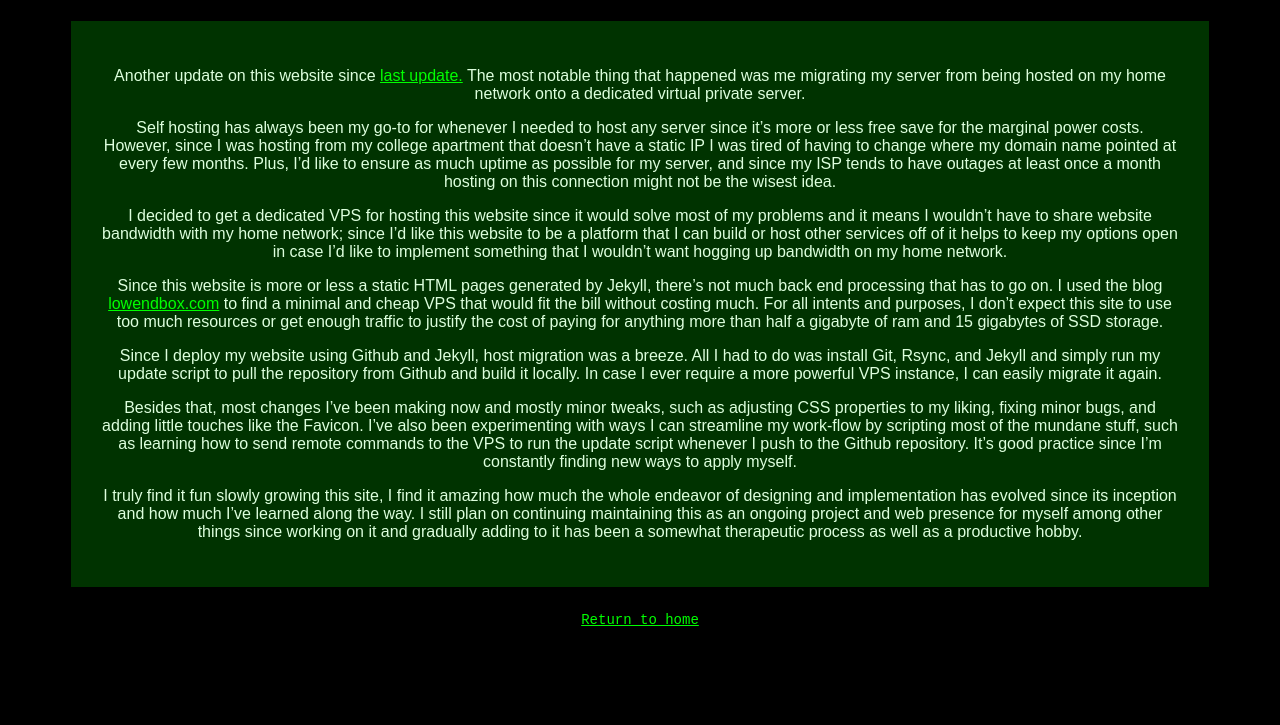
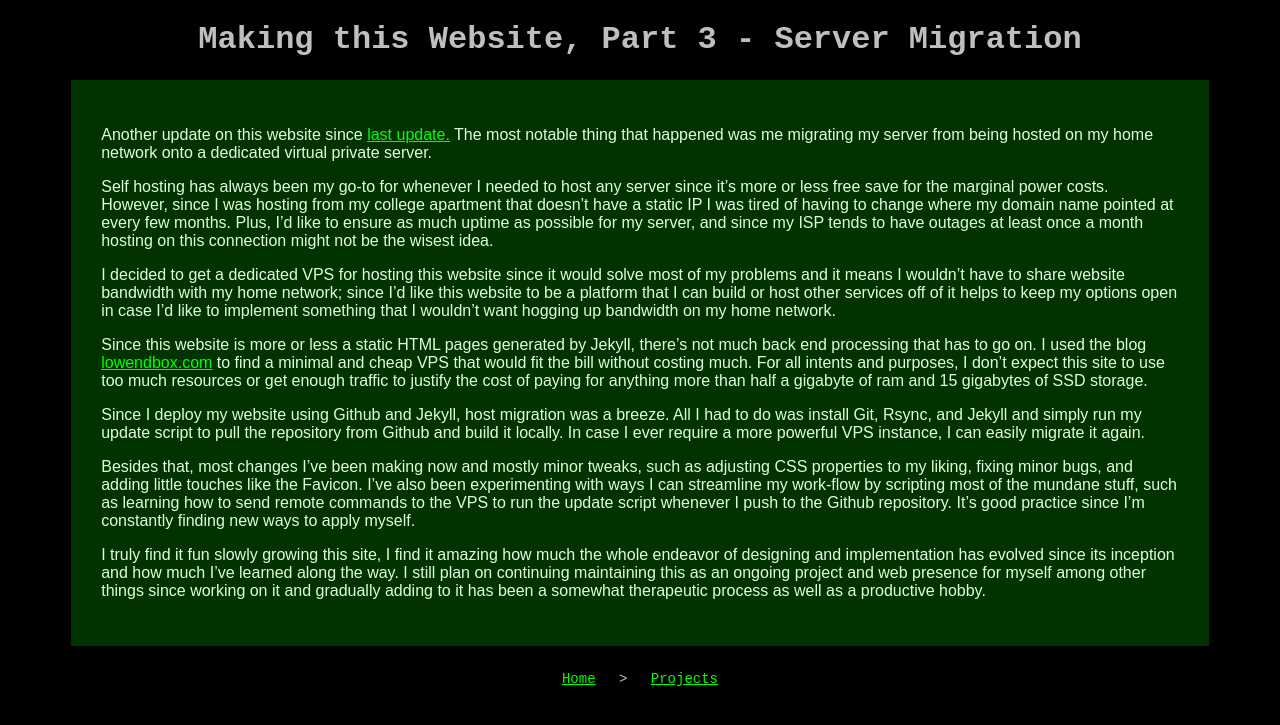
Before and after one commit to jakehempel/jakehempel.us, a Jekyll site: the page built from _posts/2019-3-5-website_pt3.md, in a window 1280 px wide. Shown: the top 725 px of the page. Built offline with Jekyll 4.4.1, drawn with Linux system fonts in a browser that asks for light colours; our own code applies the rules of GitHub Pages for plain Markdown files.

Commit message:
fixed YAML character error

```diff
--- a/_posts/2019-3-5-website_pt3.md
+++ b/_posts/2019-3-5-website_pt3.md
@@ -1,5 +1,5 @@
 ---
-title: Making this Website, Part 3: Server Migration
+title: Making this Website, Part 3 - Server Migration
 layout: projects
 categories: projects
 ---
```
